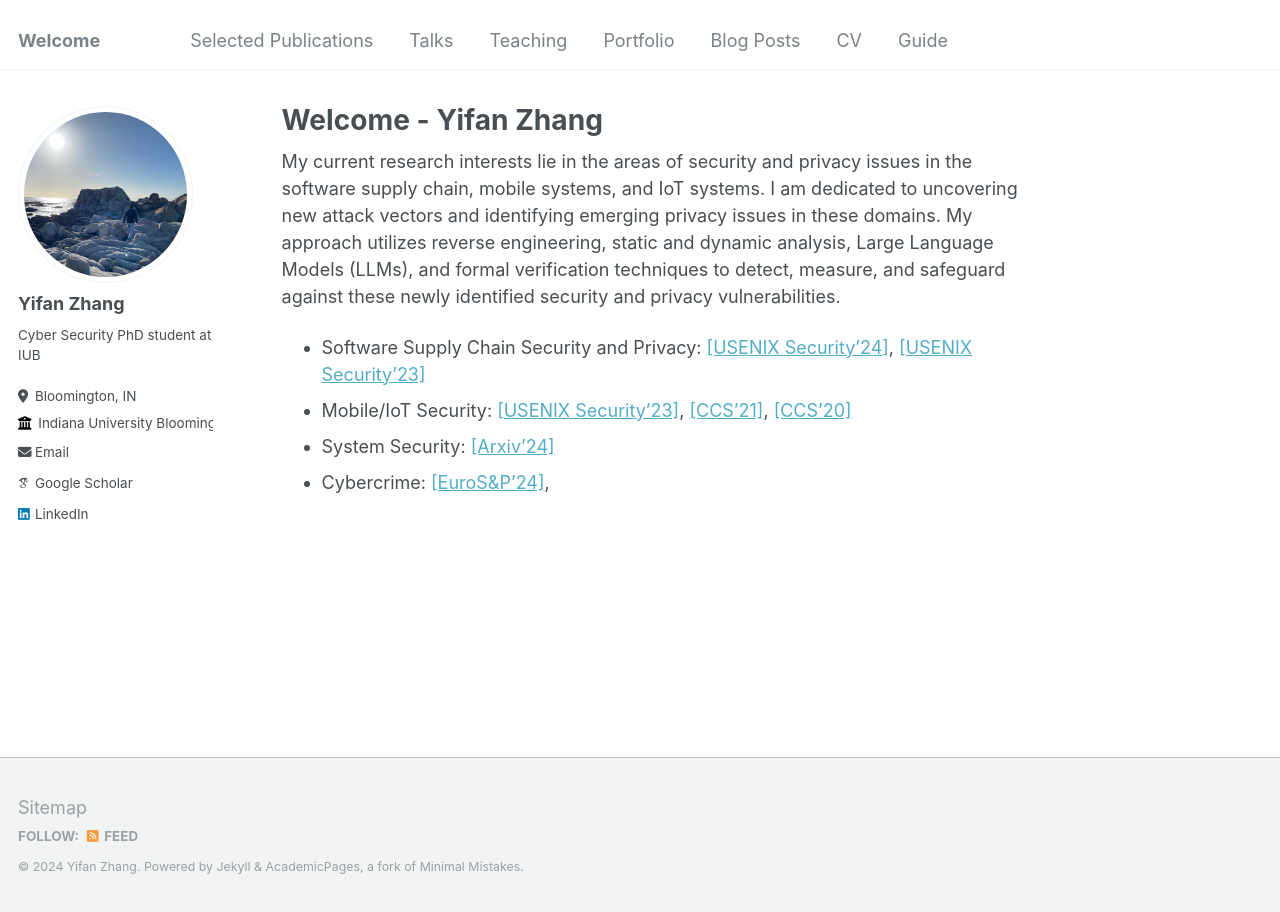
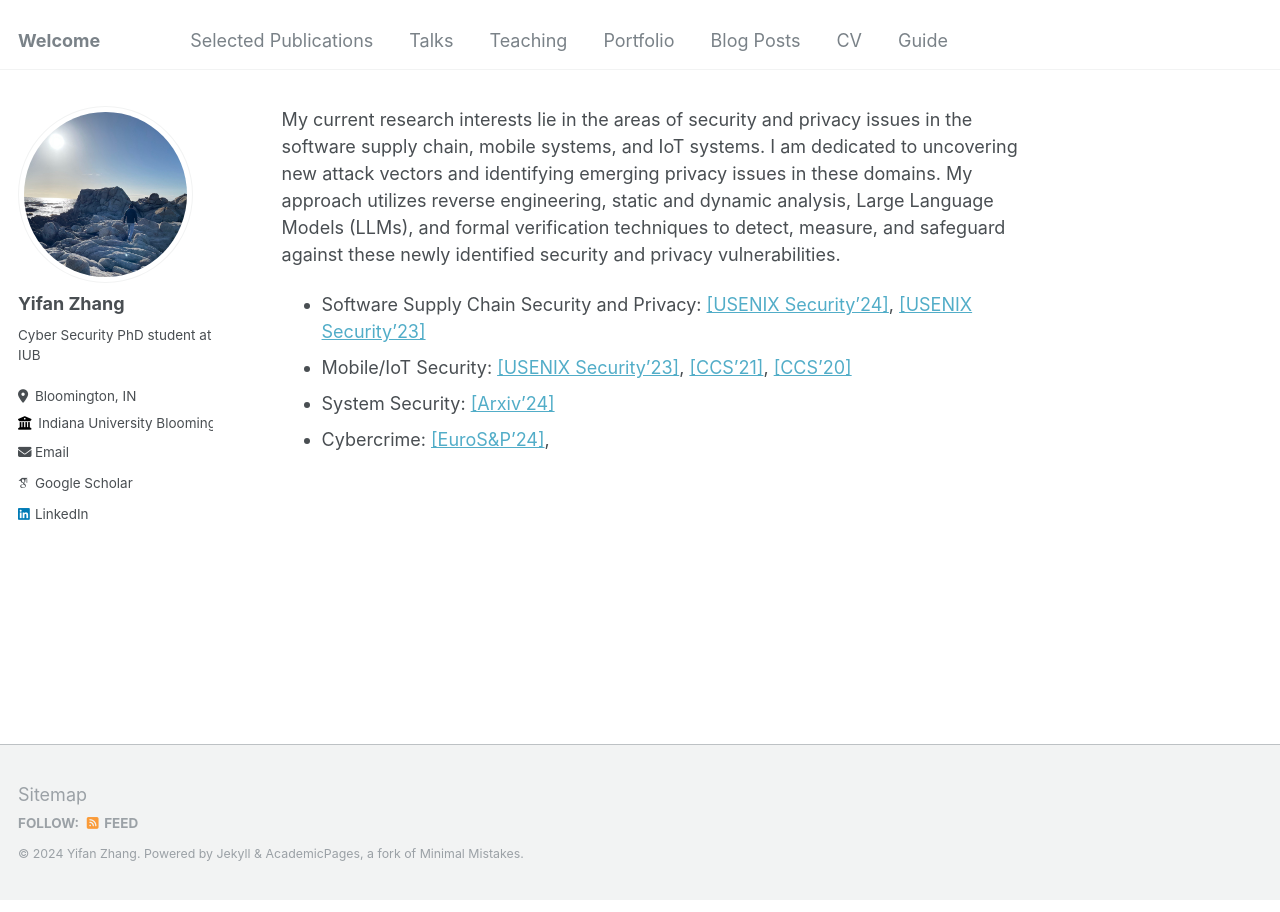
Before and after one commit to Gao-Chuan/Gao-Chuan.github.io, a Jekyll site: the page built from _pages/about.md, in a window 1280 px wide. Built offline with Jekyll 4.4.1, drawn with Linux system fonts in a browser that asks for light colours; some web fonts are replaced.

Commit message:
fix about page

```diff
--- a/_pages/about.md
+++ b/_pages/about.md
@@ -1,6 +1,6 @@
 ---
 permalink: /
-title: "Welcome - Yifan Zhang"
+excerpt: "Homepage - Yifan Zhang"
 author_profile: true
 redirect_from:
   - /about/
```
